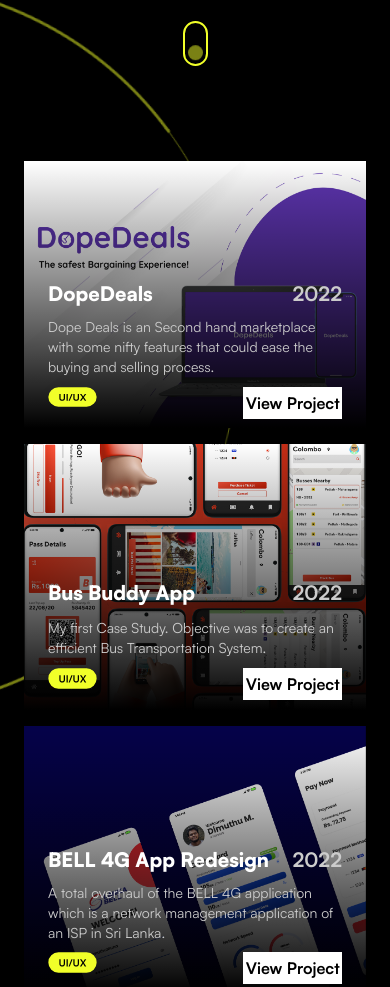
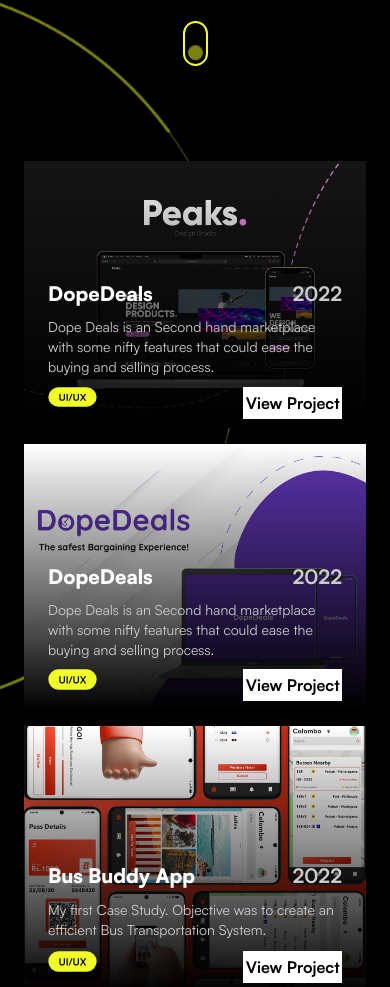
Before and after one commit to DeKermit/DimuthuUX, a website: page index.html in a window 390 px wide. Shown: the part 739-1726 px from the top of the page. Drawn offline with nearby package versions, Linux system fonts and the light colour scheme.

Commit message:
Portfolio Update

```diff
--- a/index.html
+++ b/index.html
@@ -129,6 +129,25 @@
 
         <div class="group relative ">
             <img class="object-cover"
+                src="./img/projects/peaks.png"/>
+            <div
+                class="absolute top-0 left-0 h-full w-full grid grid-rows-7 bg-gradient-to-t from-black duration-500  group-hover:h-full md:opacity-0 group-hover:opacity-100">
+                <div class="row-start-4 row-end-8 flex flex-col justify-evenly h-full">
+                    <div class="flex mx-6 justify-between">
+                        <p class="text-xl font-black text-white">DopeDeals</p>
+                        <p class="text-xl font-bold text-grey">2022</p>
+                    </div>
+                    <p class="text-sm md:text-base text-grey mx-6">Dope Deals is an Second hand marketplace with some nifty features that could ease the buying and selling process.</p>
+                    <div class="grid grid-cols-7">
+                        <img class="mx-6" src="./img/tags/tagui.svg" alt="">
+                    <a class="hover:opacity-100 py-1 bg-white mx-6 col-start-5 md:col-start-5 col-end-8 text-base text-center font-bold text-black hover:bg-brightGreen duration-300" href="https://www.behance.net/gallery/152541073/DopeDeals" target="_blank">View Project</a>
+                    </div>
+                </div>
+            </div>
+        </div>
+
+        <div class="group relative ">
+            <img class="object-cover"
                 src="./img/projects/Dope.png"/>
             <div
                 class="absolute top-0 left-0 h-full w-full grid grid-rows-7 bg-gradient-to-t from-black duration-500  group-hover:h-full md:opacity-0 group-hover:opacity-100">
@@ -232,10 +251,10 @@
             </div>
         </div>
 
-        <div class="group relative ">
+        <!-- <div class="group relative ">
             <img class="object-cover"
                 src="./img/projects/comingsoonalt2.png"/>
-        </div>
+        </div> -->
 
 
     </section>
```
Also changed, not shown: img/projects/peaks.png (added).
